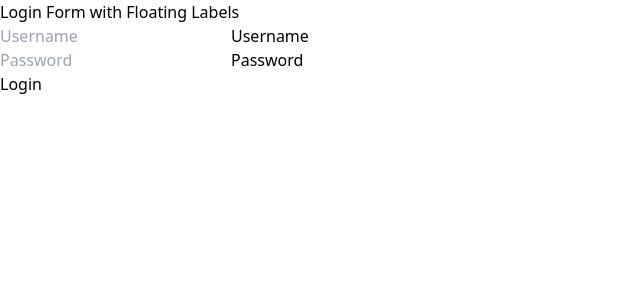
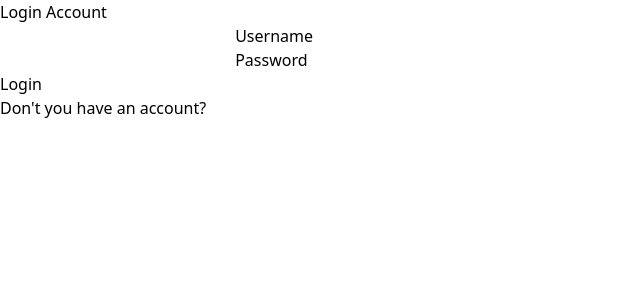
Before and after one commit to ensarsnr/project-management, a Vue app in the folder frontend/: page / in a window 1280 px wide. Shown: the top 300 px of the page, without its empty margins (0-640 px from the left). Built offline with nearby package versions, Linux system fonts and the light colour scheme.

Commit message:
Login process has been completed

```diff
--- a/frontend/src/pages/auth/Login.vue
+++ b/frontend/src/pages/auth/Login.vue
@@ -7,29 +7,36 @@
             <div class="relative px-4 py-10 bg-white shadow-lg sm:rounded-3xl sm:p-20">
                 <div class="max-w-md mx-auto">
                     <div>
-                        <h1 class="text-2xl font-semibold">Login Form with Floating Labels</h1>
+                        <h1 class="text-4xl text-center font-semibold">Login Account</h1>
                     </div>
                     <div class="divide-y divide-gray-200">
                         <form @submit="handleSubmit"
                             class="py-8 text-base leading-6 space-y-4 text-gray-700 sm:text-lg sm:leading-7">
-                            <div class="relative">
-                                <input :value="username" @input="onchangeUsername" autocomplete="off" id="username"
-                                    name="username" type="text"
-                                    class="peer placeholder-transparent h-10 w-full border-b-2 border-gray-300 text-gray-900 focus:outline-none focus:borer-rose-600"
-                                    placeholder="Username" />
-                                <label for="email"
-                                    class="absolute left-0 -top-3.5 text-gray-600 text-sm peer-placeholder-shown:text-base peer-placeholder-shown:text-gray-440 peer-placeholder-shown:top-2 transition-all peer-focus:-top-3.5 peer-focus:text-gray-600 peer-focus:text-sm">Username</label>
+                            <div class="relative h-11 w-full min-w-[200px]">
+                                <input :value="username" @input="onchangeUsername"
+                                    class="peer h-full w-full border-b border-blue-gray-200 bg-transparent pt-4 pb-1.5 font-sans text-sm font-normal text-blue-gray-700 outline outline-0 transition-all placeholder-shown:border-blue-gray-200 focus:border-gray-500 focus:outline-0 disabled:border-0 disabled:bg-blue-gray-50"
+                                    placeholder=" " />
+                                <label
+                                    class="after:content[''] pointer-events-none absolute left-0  -top-1.5 flex h-full w-full select-none !overflow-visible truncate text-[11px] font-normal leading-tight text-gray-500 transition-all after:absolute after:-bottom-1.5 after:block after:w-full after:scale-x-0 after:border-b-2 after:border-gray-500 after:transition-transform after:duration-300 peer-placeholder-shown:text-sm peer-placeholder-shown:leading-[4.25] peer-placeholder-shown:text-blue-gray-500 peer-focus:text-[11px] peer-focus:leading-tight peer-focus:text-gray-900 peer-focus:after:scale-x-100 peer-focus:after:border-gray-900 peer-disabled:text-transparent peer-disabled:peer-placeholder-shown:text-blue-gray-500">
+                                    Username
+                                </label>
                             </div>
-                            <div class="relative">
-                                <input :value="password" @input="password" autocomplete="off" id="password" name="password"
-                                    type="password"
-                                    class="peer placeholder-transparent h-10 w-full border-b-2 border-gray-300 text-gray-900 focus:outline-none focus:borer-rose-600"
-                                    placeholder="Password" />
-                                <label for="password"
-                                    class="absolute left-0 -top-3.5 text-gray-600 text-sm peer-placeholder-shown:text-base peer-placeholder-shown:text-gray-440 peer-placeholder-shown:top-2 transition-all peer-focus:-top-3.5 peer-focus:text-gray-600 peer-focus:text-sm">Password</label>
+                            <div class="relative h-11 w-full min-w-[200px]">
+                                <input :value="password" @input="onchangePassword" type="password"
+                                    class="peer h-full w-full border-b border-blue-gray-200 bg-transparent pt-4 pb-1.5 font-sans text-sm font-normal text-blue-gray-700 outline outline-0 transition-all placeholder-shown:border-blue-gray-200 focus:border-gray-500 focus:outline-0 disabled:border-0 disabled:bg-blue-gray-50"
+                                    placeholder=" " />
+                                <label
+                                    class="after:content[''] pointer-events-none absolute left-0  -top-1.5 flex h-full w-full select-none !overflow-visible truncate text-[11px] font-normal leading-tight text-gray-500 transition-all after:absolute after:-bottom-1.5 after:block after:w-full after:scale-x-0 after:border-b-2 after:border-gray-500 after:transition-transform after:duration-300 peer-placeholder-shown:text-sm peer-placeholder-shown:leading-[4.25] peer-placeholder-shown:text-blue-gray-500 peer-focus:text-[11px] peer-focus:leading-tight peer-focus:text-gray-900 peer-focus:after:scale-x-100 peer-focus:after:border-gray-900 peer-disabled:text-transparent peer-disabled:peer-placeholder-shown:text-blue-gray-500">
+                                    Password
+                                </label>
                             </div>
-                            <div class="relative">
-                                <button class="bg-pink-500 text-white rounded-md px-2 py-1">Login</button>
+                            <div class="text-center">
+                                <button class="w-3/4 bg-pink-500 text-white rounded-md px-2 py-1">Login</button>
+                            </div>
+                            <div class="text-center">
+                                <router-link class="text-sm text-purple-500 hover:text-purple-600" tag="a"
+                                    to="/register">Don't you have an
+                                    account?</router-link>
                             </div>
                         </form>
                     </div>
@@ -42,6 +49,9 @@
 
 
 <script>
+import services from '../../services';
+
+
 export default {
     data() {
         return {
@@ -58,6 +68,21 @@
         },
         handleSubmit(e) {
             e.preventDefault();
+            this.loginUser();
+        },
+        async loginUser() {
+            try {
+                const response = await services.login(
+                    this.username,
+                    this.password
+                );
+                console.log("Login Response: ", response.data);
+                const token = response.data.token
+                localStorage.setItem('userToken', token)
+                this.$router.push("/dashboard")
+            } catch (error) {
+                console.log("Login Error:", error)
+            }
         }
 
     },
```
